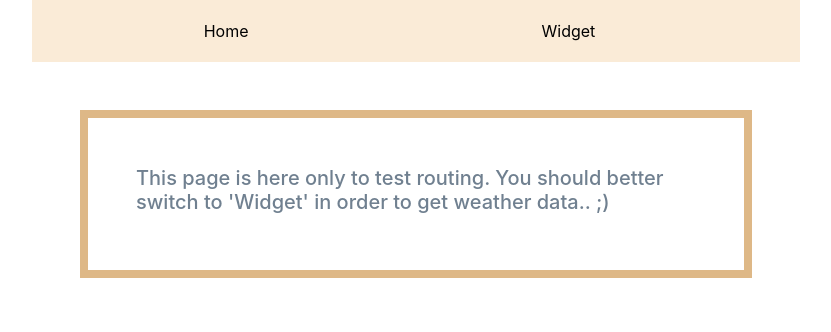
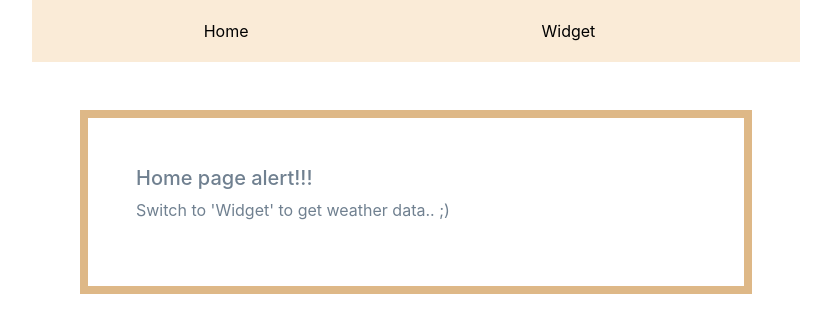
Before and after one commit to sidhujaspreet/react-redux-widget, a React app: page / in a window 1280 px wide. Shown: the top 332 px of the page, without its empty margins (224-1055 px from the left). Built offline with nearby package versions, Linux system fonts and the light colour scheme.

Commit message:
home page text change

```diff
--- a/src/app/components/pages/home/HomeComponent.tsx
+++ b/src/app/components/pages/home/HomeComponent.tsx
@@ -5,7 +5,8 @@ class HomeComponent extends React.Component<{}> {
   render() {
     return (
         <div className="home-wrapper">
-          <h5>This page is here only to test routing. You should better switch to 'Widget' in order to get weather data.. ;)</h5>
+          <h5>Home page alert!!! </h5>
+          <p>Switch to 'Widget' to get weather data.. ;)</p>
         </div>
     );
   }
```
